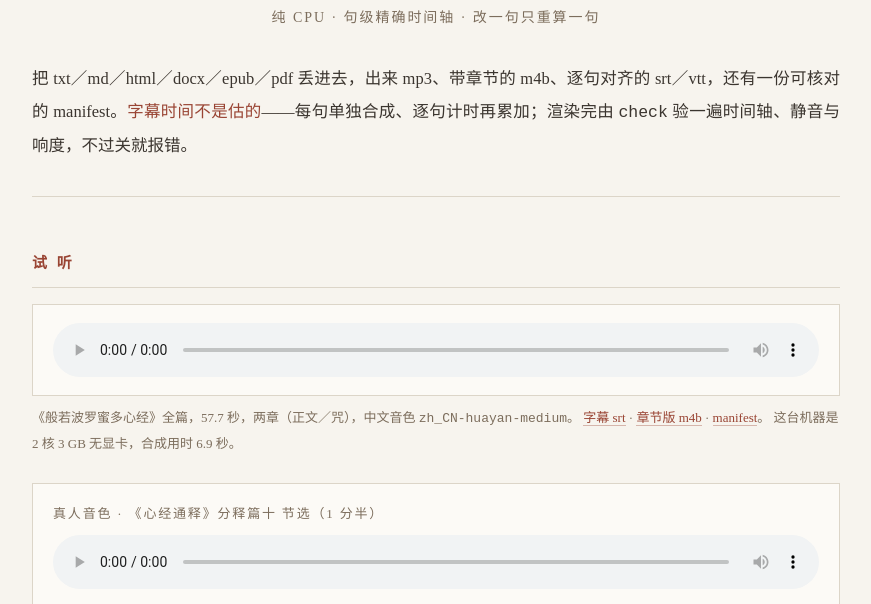
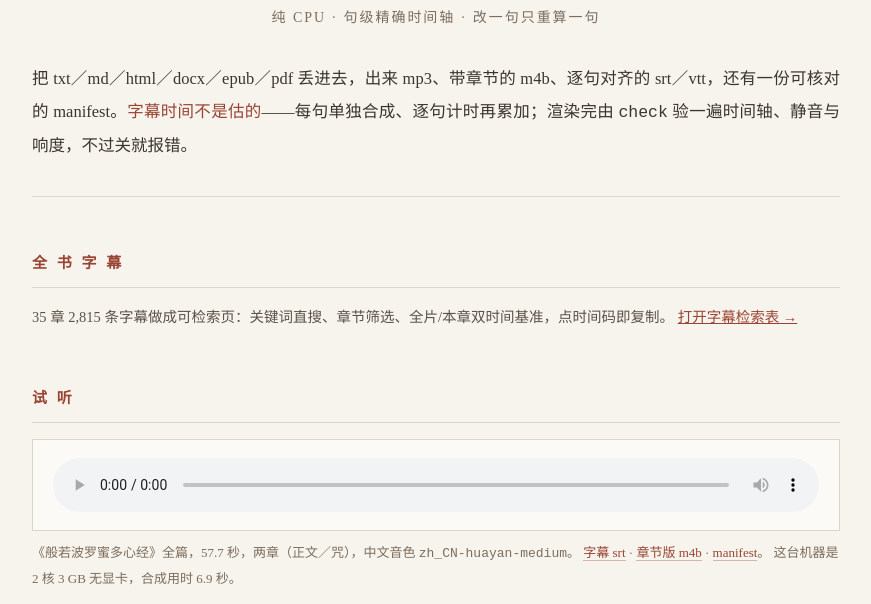
Before and after one commit to q1z2q3-debug/e2a-lite, a plain HTML site: page docs/index.html in a window 1280 px wide. Shown: the part 194-798 px from the top of the page, without its empty margins (204-1075 px from the left). Drawn offline with Linux system fonts and the light colour scheme.

Commit message:
docs: 首页加入字幕检索表入口

```diff
--- a/docs/index.html
+++ b/docs/index.html
@@ -52,6 +52,12 @@ ul.plain li i{font-style:normal;color:var(--ochre);flex:0 0 auto;font-size:13px;
   <p class="lead">把 txt／md／html／docx／epub／pdf 丢进去，出来 mp3、带章节的 m4b、逐句对齐的 srt／vtt，还有一份可核对的 manifest。<em>字幕时间不是估的</em>——每句单独合成、逐句计时再累加；渲染完由 <code>check</code> 验一遍时间轴、静音与响度，不过关就报错。</p>
 
   <div class="rule"></div>
+
+  <h2>全 书 字 幕</h2>
+  <p style="font-size:14.5px;color:#5B5148;line-height:1.9;margin:0 0 18px">
+    35 章 2,815 条字幕做成可检索页：关键词直搜、章节筛选、全片/本章双时间基准，点时间码即复制。
+    <a href="subtitles.html" style="color:#994433">打开字幕检索表 →</a>
+  </p>
 
   <h2>试 听</h2>
   <div class="player">
```
Also changed, not shown: docs/_shots/index_desktop.jpg, docs/_shots/index_mobile.jpg.
